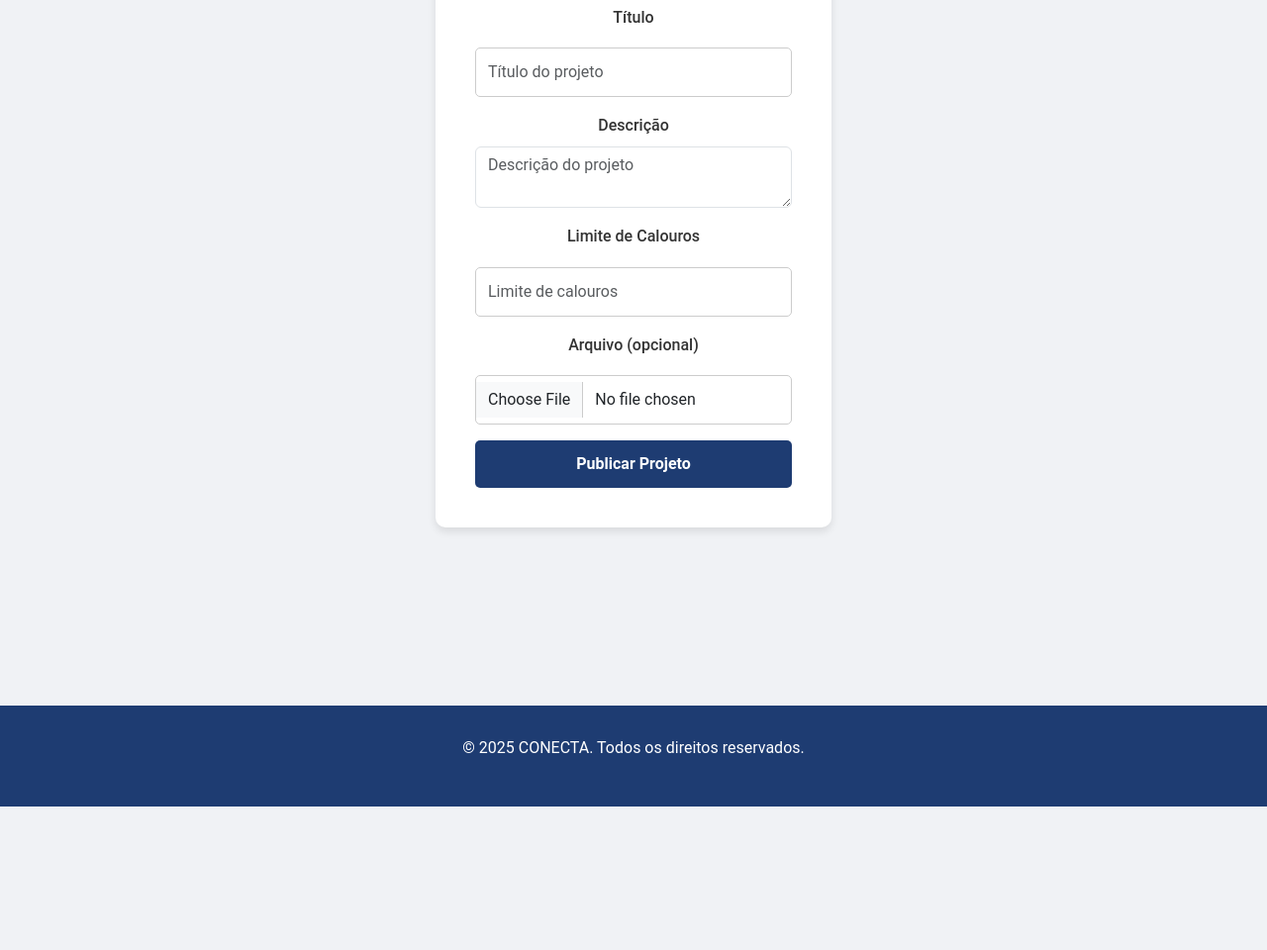
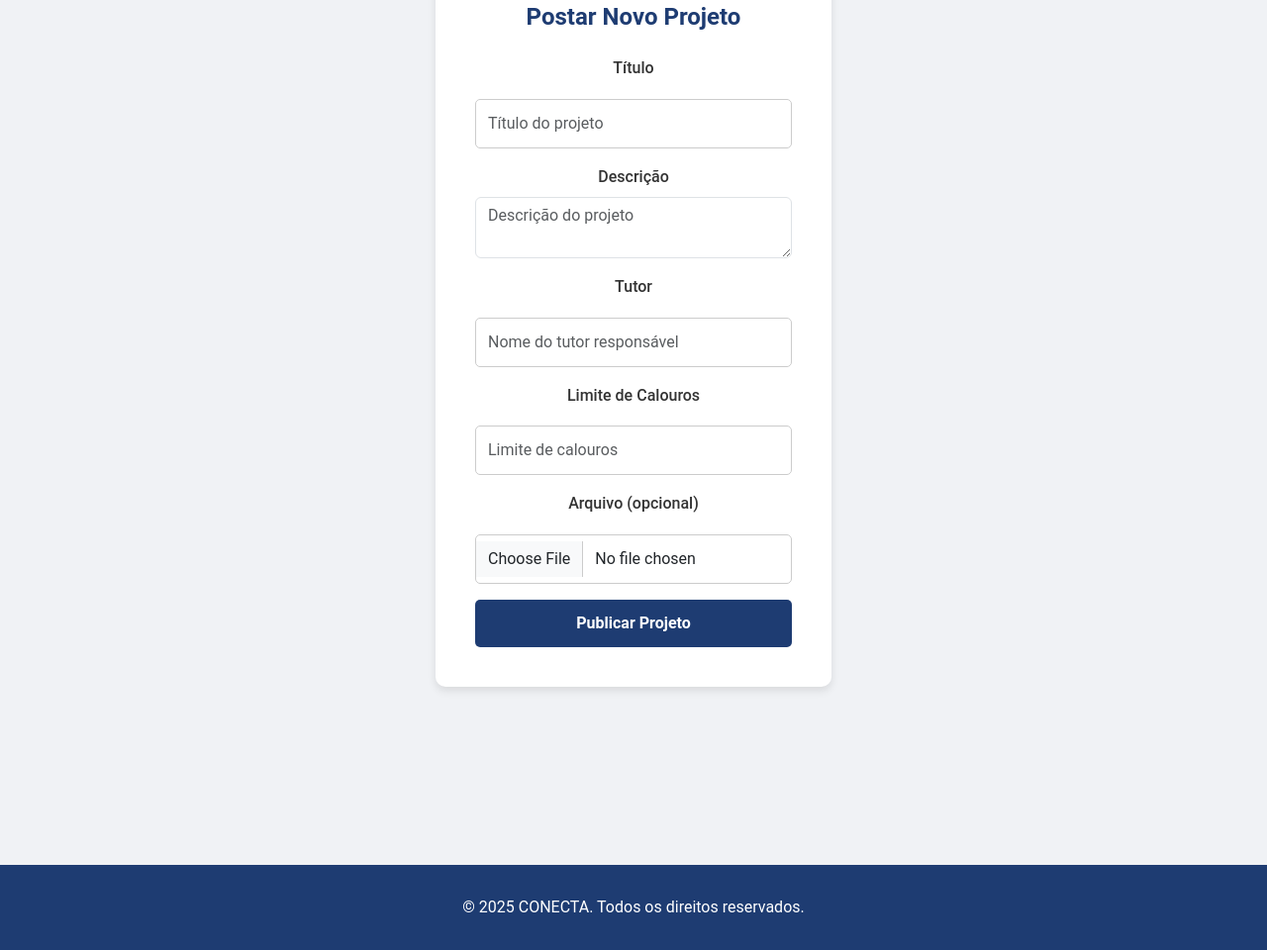
Before and after one commit to unimetrocamp-startupclass/LTD.2025.1.021-Conecta, a plain HTML site: page dashboard.html in a window 1280 px wide. Shown: the part 882-1842 px from the top of the page at 99% size. Before the commit the page ends 1697 px from the top, so only its background shows below. Drawn offline with nearby package versions, Linux system fonts and the light colour scheme.

Commit message:
Atualizado arquivo.

```diff
--- a/dashboard.html
+++ b/dashboard.html
@@ -22,6 +22,7 @@
 
   </header>
 
+  // Main contém a seção de dashboard
   <main class="section">
     <section class="section">
       <h2 class="dashboard-title">Bem-vindo à sua área pessoal</h2>
@@ -38,6 +39,7 @@
       </p>
     </section>
 
+    // Seção para criar novos projetos
     <section class="section" id="projetos">
       <h3>Projetos Disponíveis</h3>
       <p><a href="projetos.html">Ver todos os projetos publicados</a></p>
@@ -56,6 +58,11 @@
       </div>
 
       <div class="mb-3">
+        <label class="form-label">Tutor</label>
+        <input type="text" name="tutor" class="form-control" placeholder="Nome do tutor responsável" required />
+      </div>
+
+      <div class="mb-3">
         <label class="form-label">Limite de Calouros</label>
         <input type="number" name="limite" class="form-control" placeholder="Limite de calouros" min="1" required />
       </div>
@@ -70,6 +77,7 @@
       </div>
       </form>
     </section>
+
   </main>
 
   <footer>
@@ -79,6 +87,7 @@
   <script src="js/usuario.js"></script>
   <script src="js/projeto.js"></script>
   <script src="js/main.js"></script>
+  <script src="server.js"></script>
 
   <script>
     const isLogado = localStorage.getItem('usuarioLogado');
```
Lines whose indentation alone changed are shown as unchanged.
